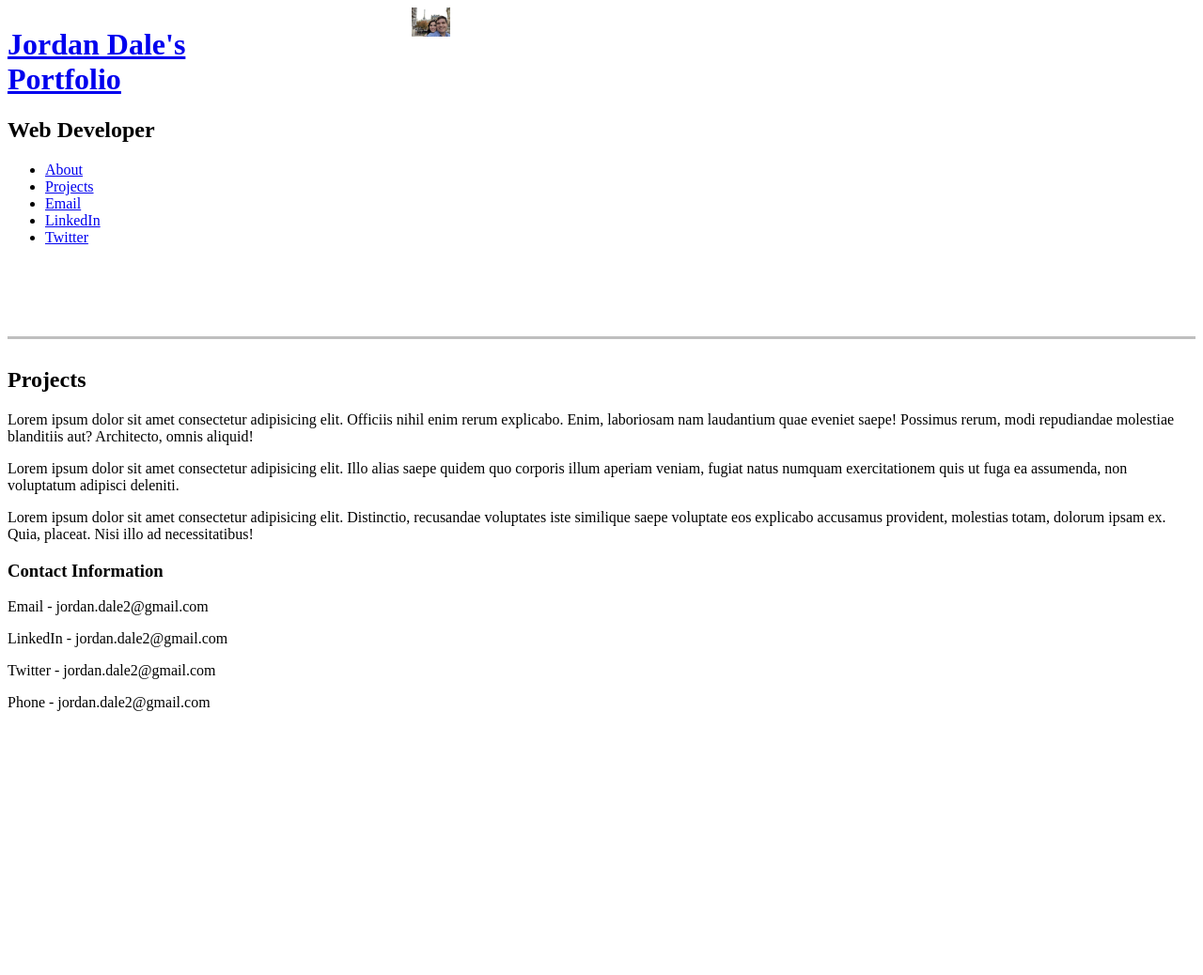
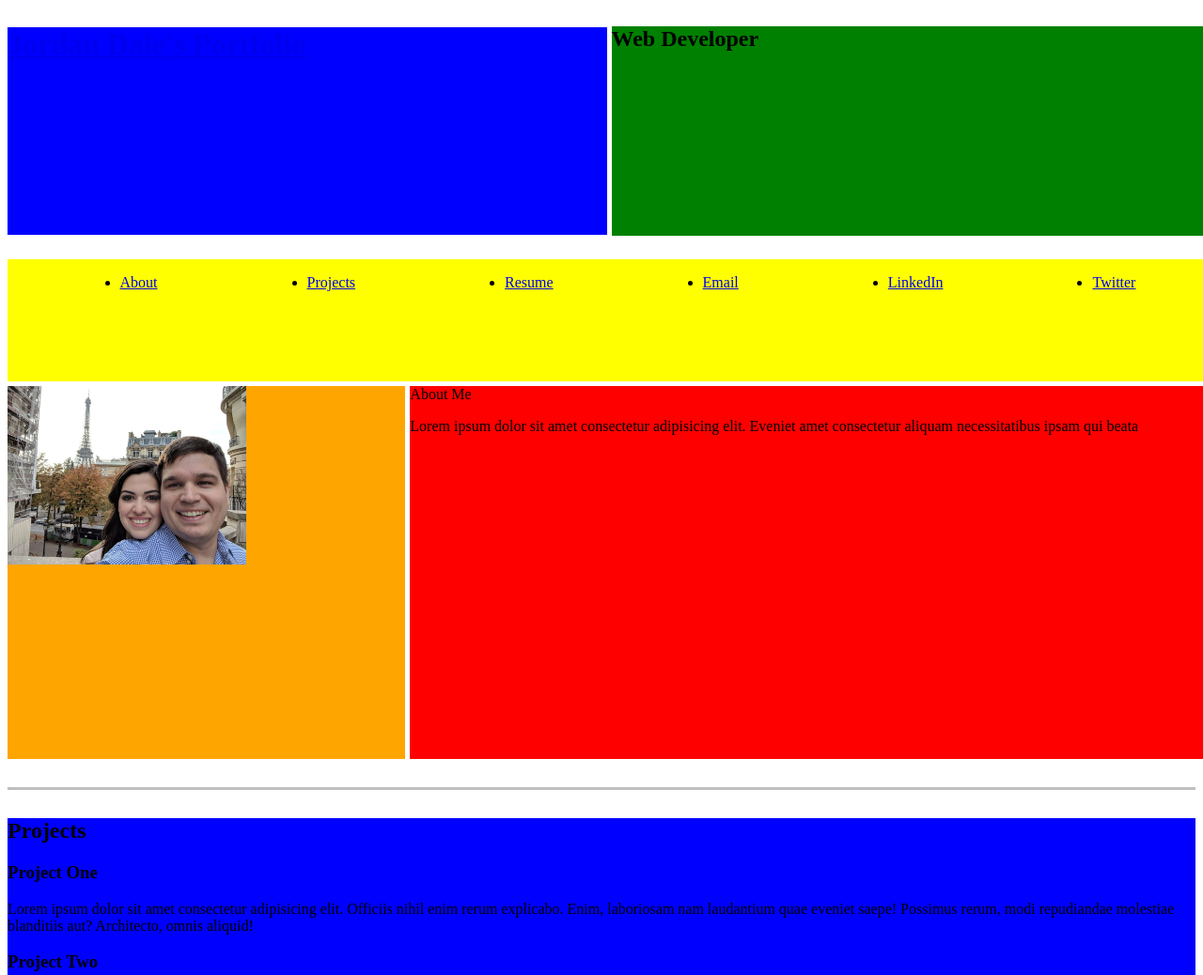
Before and after one commit to Jdale28/jdale28.github.io, a plain HTML site: page index.html in a window 1280 px wide. Shown: the top 1038 px of the page at 94% size. Before the commit the page ends 800 px from the top, so only its background shows below. Drawn offline with Linux system fonts and the light colour scheme.

Commit message:
Created two working grids for titles and footer

```diff
--- a/index.html
+++ b/index.html
@@ -11,54 +11,66 @@
 
 
 
-<!-- <body class="pageGrid"> -->
-    <body>
-    <div class="headerContainer">
-    <header>
-        <h1 class="mainName"><a href="index.html">Jordan Dale's Portfolio</a></h1>
-        <h2 id="tagline">Web Developer</h2>
+<body class="pageGrid">
+
+<body>
+    <div class="headerAboutContainer">
+        <h1 class="item mainName"><a href="index.html">Jordan Dale's Portfolio</a></h1>
+        <h2 class="item tagline">Web Developer</h2>
         <nav>
             <ul>
-                <li><a href="#">About</a></li>
-                <li><a href="#">Projects</a></li>
-                <li><a href="#">Email</a></li>
-                <li><a href="https://www.linkedin.com/in/jordan-dale-07767280/">LinkedIn</a></li>
-                <li><a href="https://twitter.com/JordanWDale">Twitter</a></li>
+                <li class="item nav"><a href="#">About</a></li>
+                <li class="item nav"><a href="#">Projects</a></li>
+                <li class="item nav"><a href="#">Resume</a></li>
+                <li class="item nav"><a href="#">Email</a></li>
+                <li class="item nav"><a href="https://www.linkedin.com/in/jordan-dale-07767280/">LinkedIn</a></li>
+                <li class="item nav"><a href="https://twitter.com/JordanWDale">Twitter</a></li>
             </ul>
         </nav>
-        <p>
+        <div class="aboutTitle">About Me
+        <p class="aboutText">Lorem ipsum dolor sit amet consectetur adipisicing elit. Eveniet amet consectetur aliquam
+            necessitatibus
+            ipsam qui beata</p></div>
+        <div class="selfie">
+            <img src="Profile Picture Temp.jpg" alt="selfPortrait">
+            </div>
+    </div>
 
-        </p>
-    </header>
-    <div class="aboutAndImage"></div>
-    <img src="Profile Picture Temp.jpg" alt="selfPortrait">
-    </div>
     <div class="longBreak"></div>
+
     <div class="Projects">
         <h2 class="Projects">Projects</h2>
         <div class="Project One">
+            <h3>Project One</h3>
             <p>Lorem ipsum dolor sit amet consectetur adipisicing elit. Officiis nihil enim rerum explicabo. Enim,
                 laboriosam nam laudantium quae eveniet saepe! Possimus rerum, modi repudiandae molestiae blanditiis
                 aut? Architecto, omnis aliquid! </p>
         </div>
         <div class="Project Two">
+            <h3>Project Two</h3>
             <p>Lorem ipsum dolor sit amet consectetur adipisicing elit. Illo alias saepe quidem quo corporis illum
                 aperiam veniam, fugiat natus numquam exercitationem quis ut fuga ea assumenda, non voluptatum adipisci
                 deleniti.</p>
         </div>
         <div class="Project Three">
+            <h3>Project Three</h3>
             <p>Lorem ipsum dolor sit amet consectetur adipisicing elit. Distinctio, recusandae voluptates iste
                 similique saepe voluptate eos explicabo accusamus provident, molestias totam, dolorum ipsam ex. Quia,
                 placeat. Nisi illo ad necessitatibus!</p>
         </div>
     </div>
-    <footer>
-        <h3 class="contactInformation">Contact Information</h3>
-        <p>Email - jordan.dale2@gmail.com</p>
-        <p>LinkedIn - jordan.dale2@gmail.com</p>
-        <p>Twitter - jordan.dale2@gmail.com</p>
-        <p>Phone - jordan.dale2@gmail.com</p>
-    </footer>
+
+    <h3 class="contact">Contact Information</h3>
+        <div class="contactInformation">
+            <nav>
+                <ul>
+                    <li>Email</li>
+                    <li>LinkedIn</li>
+                    <li>Twitter</li>
+                    <li>Phone</li>
+                </ul>
+            </nav>
+        </div>
 </body>
 
 </html>
--- a/style.css
+++ b/style.css
@@ -1,26 +1,70 @@
 .longBreak {
     border-bottom: solid;
-    border-color: rgba(0,0,0,.25);
+    border-color: rgba(0, 0, 0, .25);
     margin: 30px 0 30px 0;
 }
 
-img  {
-    width: 20%;
+img {
+    width: 60%;
     height: auto;
 }
 
-.headerContainer {
+.headerAboutContainer {
     display: grid;
     grid-template-columns: repeat(6, 1fr);
     grid-template-rows: repeat(6, 1fr);
-    grid-gap: 10px;
+    grid-gap: 5px;
     width: 100vw;
-    height: 40vh;
+    height: 100vh;
     grid-template-areas:
-        "header header header header header header"
-        "header header header header header header"
+        "header header header tagline tagline tagline"
+        "header header header tagline tagline tagline"
         "nav nav nav nav nav nav"
         "img img about about about about"
         "img img about about about about"
         "img img about about about about"
 }
+
+.mainName {
+    grid-area: header;
+    background-color: blue;
+    display: flex;
+}
+
+.tagline {
+    grid-area: tagline;
+    background-color: green;
+}
+
+.aboutTitle {
+    grid-area: about;
+    background-color: red;
+}
+
+.selfie {
+    grid-area: img;
+    background-color: orange;
+}
+
+.about {
+    grid-area: about;
+    background-color: purple;
+}
+
+nav {
+    grid-area: nav;
+    background-color: yellow;
+}
+
+ul {
+    display: flex;
+    justify-content: space-around;
+}
+
+.contact {
+    text-align: center;
+}
+
+.Projects {
+    background-color: blue;
+}
```
